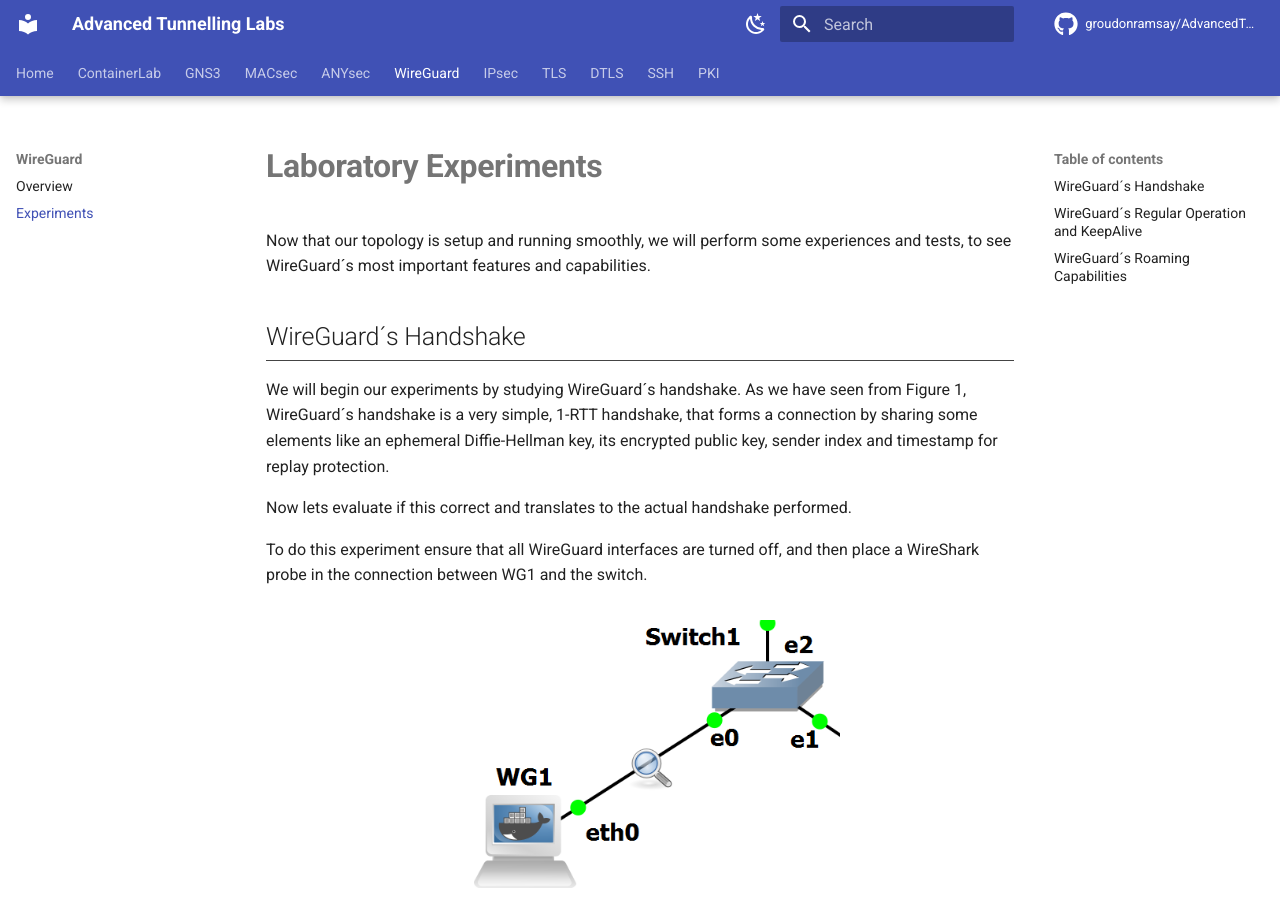
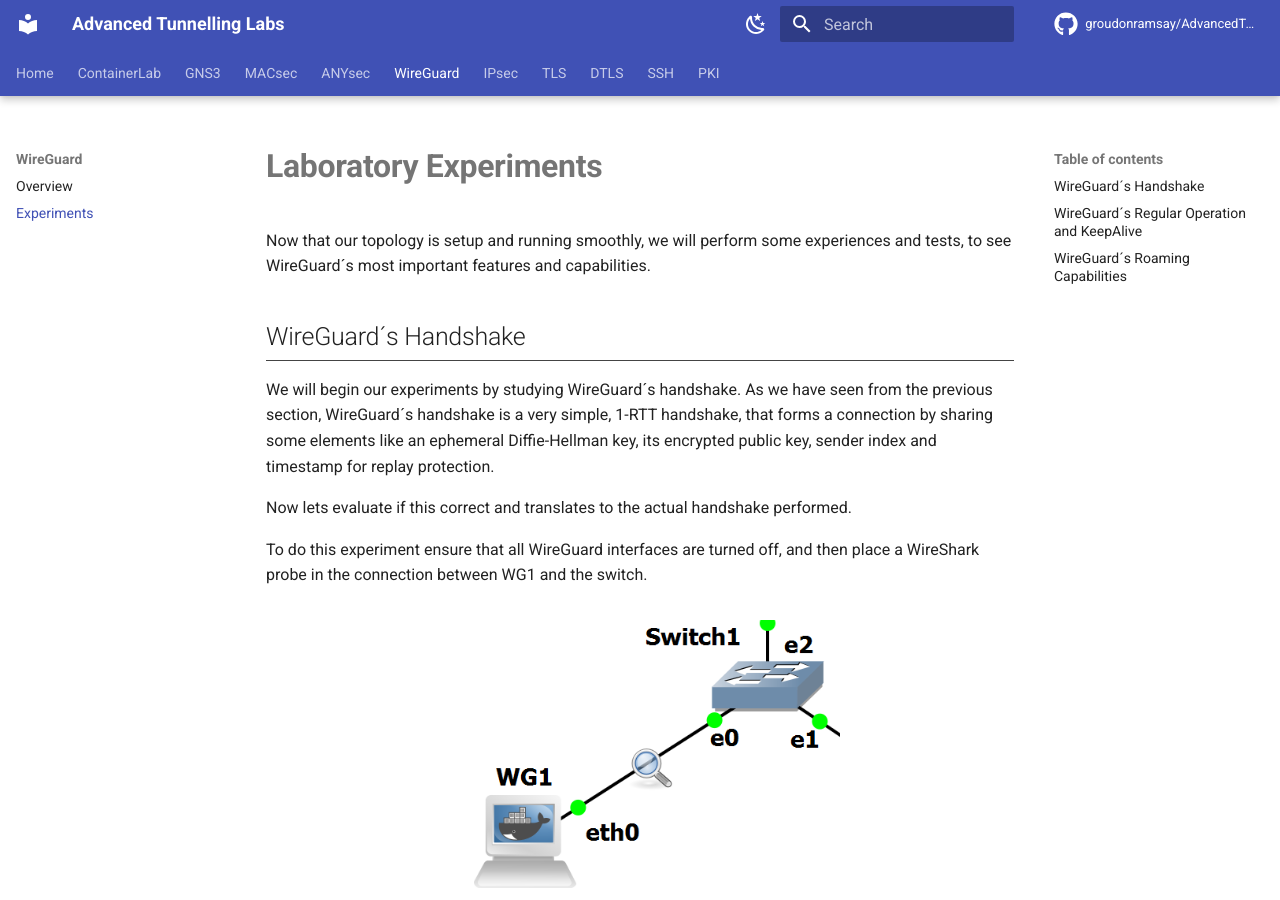
Before and after one commit to GroudonRamsay/AdvancedTunnellingLabs, an MkDocs documentation site: the page built from docs/wireguard/experiments.md, in a window 1280 px wide and 900 px high. Built offline with MkDocs 1.6.1 and Material for MkDocs 9.7.7, drawn with Linux system fonts in a browser that asks for light colours; comment, search, counter and statistics services are not loaded; some of the changed text lies outside the part shown.

Commit message:
Review of WireGuard

```diff
--- a/docs/wireguard/experiments.md
+++ b/docs/wireguard/experiments.md
@@ -4,7 +4,7 @@
 
 ## WireGuard´s Handshake
 
-We will begin our experiments by studying WireGuard´s handshake. As we have seen from Figure 1, WireGuard´s handshake is a very simple, 1-RTT handshake, that forms a connection by sharing some elements like an ephemeral Diffie-Hellman key, its encrypted public key, sender index and timestamp for replay protection.
+We will begin our experiments by studying WireGuard´s handshake. As we have seen from the previous section, WireGuard´s handshake is a very simple, 1-RTT handshake, that forms a connection by sharing some elements like an ephemeral Diffie-Hellman key, its encrypted public key, sender index and timestamp for replay protection.
 
 Now lets evaluate if this correct and translates to the actual handshake performed.
 
```
Also changed, not shown: other parts of docs/wireguard/experiments.md (+2 -0 lines), docs/wireguard/index.md (+1 -3 lines).
